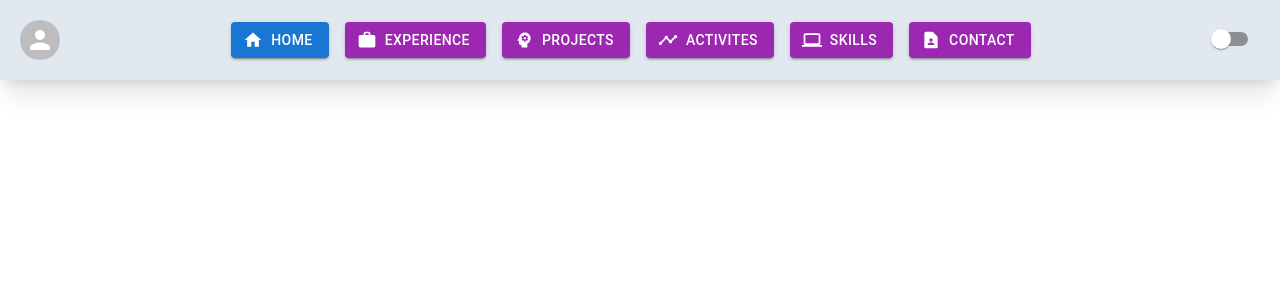
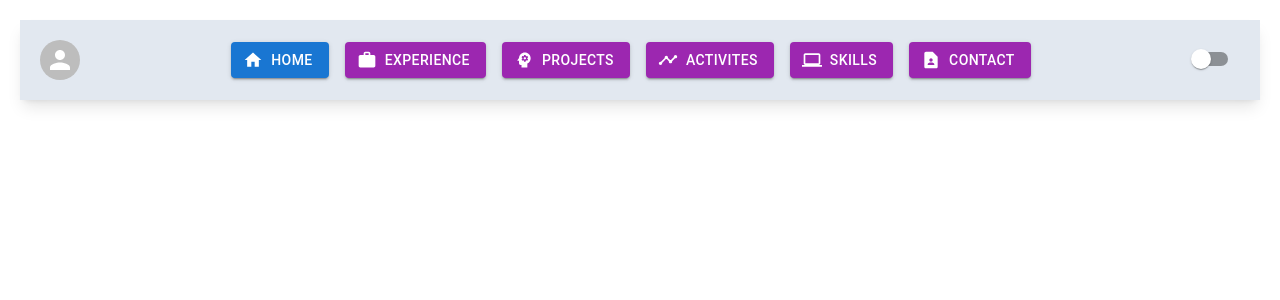
Before and after one commit to aanos-m/portfolio-typescript, a React (Create React App) app: page / in a window 1280 px wide. Shown: the top 300 px of the page. Built offline with nearby package versions, Linux system fonts and the light colour scheme.

Commit message:
added margin to navbar for consistency with other componenets

```diff
--- a/src/components/Navbar.tsx
+++ b/src/components/Navbar.tsx
@@ -11,7 +11,7 @@ type Props = {}
 const Navbar = (props: Props) => {
   return (
     <>
-      <div className="bg-slate-200 p-5 flex justify-between shadow-lg hover:shadow-xl">
+      <div className="bg-slate-200 p-5 m-5 flex justify-between shadow-lg hover:shadow-xl">
           <Stack direction='row' spacing={5} justifyContent='' alignItems='center' >
             <Avatar alt="Test" src="" />
           </Stack>
```
